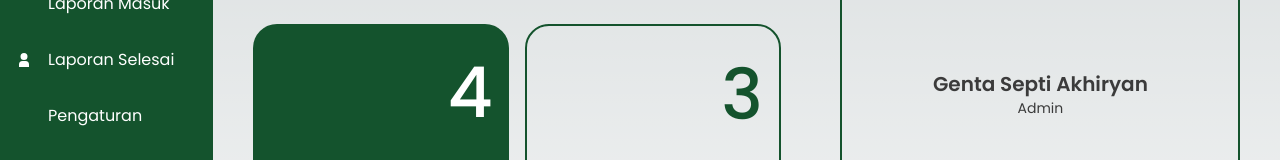
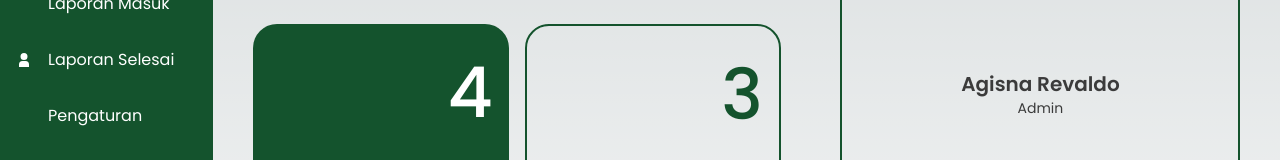
Before and after one commit to agisnarevaldo/layanan-tanggap-masyarakat, a Next.js app: page /admin in a window 1280 px wide. Shown: the part 228-388 px from the top of the page. Built offline with nearby package versions, Linux system fonts and the light colour scheme; some icons are missing.

Commit message:
refactor: Update CardProfile component to accept name and level props

```diff
--- a/app/ui/admin/card-profile.tsx
+++ b/app/ui/admin/card-profile.tsx
@@ -1,6 +1,11 @@
 import { Icon } from "@iconify/react";
 
-export default function CardProfile() {
+interface CardProfileProps {
+  name: string;
+  level: string;
+}
+
+export default function CardProfile({ name, level }: CardProfileProps) {
   return (
     <div className="flex justify-between flex-col gap-7">
       <div className="flex justify-between">
@@ -20,8 +25,8 @@ export default function CardProfile() {
             icon="tdesign:user-circle"
             className="text-primary text-[100px] mx-auto"
           />
-          <h2 className="font-semibold text-xl mt-2">Genta Septi Akhiryan</h2>
-          <p className="text-sm">Admin</p>
+          <h2 className="font-semibold text-xl mt-2">{name}</h2>
+          <p className="text-sm">{level}</p>
         </div>
 
         <div className="flex-col flex gap-3">
```
